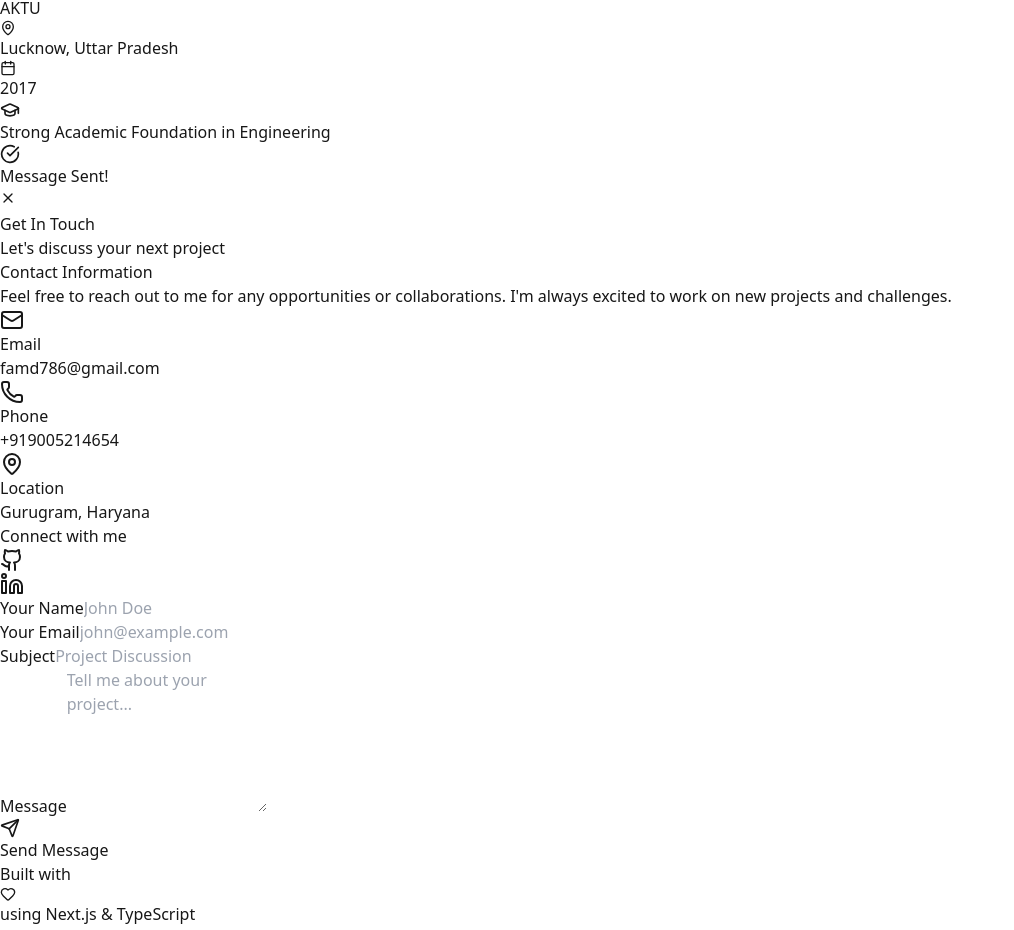
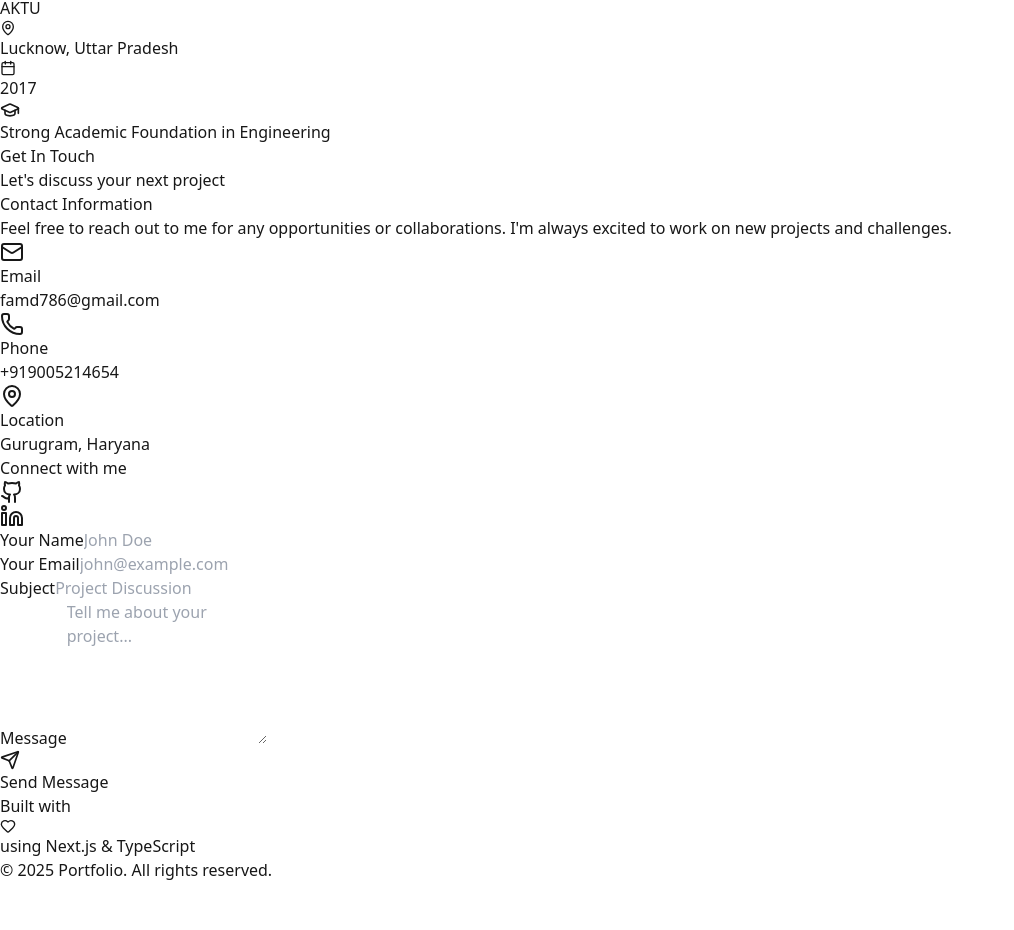
Before and after one commit to ahamadfiroj/portfolio-website, a Next.js app: page / in a window 1280 px wide. Shown: the part 3972-4902 px from the top of the page, without its empty margins (0-1014 px from the left). After the commit the page ends 4854 px from the top, so only its background shows below. Built offline with nearby package versions, Linux system fonts and the light colour scheme.

Commit message:
toast updated

```diff
--- a/components/Toast.tsx
+++ b/components/Toast.tsx
@@ -30,7 +30,7 @@ export default function Toast({
 
   return (
     <AnimatePresence>
-      {true && (
+      {isVisible && (
         <motion.div
           initial={{ opacity: 0, y: 50, scale: 0.9 }}
           animate={{ opacity: 1, y: 0, scale: 1 }}
```
